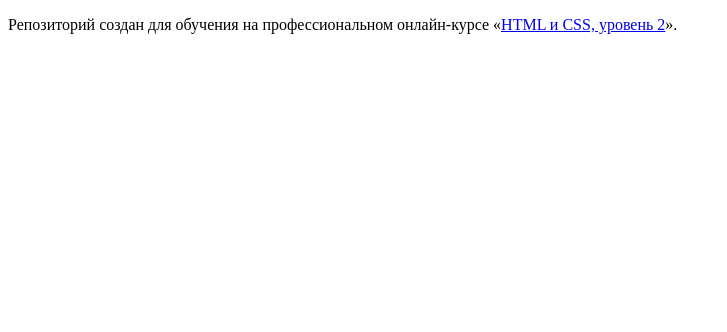
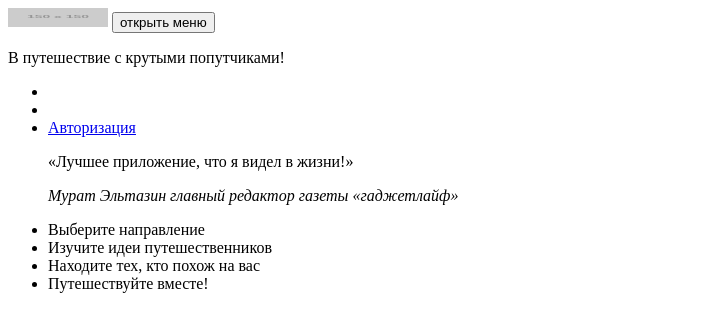
Before and after one commit to alrami9/1134459-pognali-18, a website: page source/index.html in a window 1280 px wide. Shown: the whole page, without its empty margins (0-727 px from the left). Drawn offline with Linux system fonts and the light colour scheme; placeholder pictures from the web are drawn by us.

Commit message:
Базовая разметка секции header index.html

```diff
--- a/source/index.html
+++ b/source/index.html
@@ -4,9 +4,36 @@
     <meta charset="utf-8">
     <title>HTML Academy: Погнали</title>
   </head>
+  <header class="page-header">
+    <nav class="page-header__main-nav main-nav">
+      <a class="main-nav__logo logo">
+        <img class="logo__image" src="https://via.placeholder.com/150x150" width="100" height="19" alt="logo">
+      </a>
+      <button class="main-nav__toggle" type="button" name="button">открыть меню</button>
+    </nav>
+    <p class="page-header__slogan">В путешествие с крутыми попутчиками!</p>
+    <ul class="page-header__user-list user-list">
+      <li class="user-list__item">
+        <a class="user-list__tel" href="tel:"></a>
+      </li>
+      <li class="user-list__item">
+        <a class="user-list__email" href="mailto:"></a>
+      </li>
+      <li class="user-list__item">
+        <a class="user-list__login" href="#">Авторизация</a>
+      </li>
+    </ul>
+    <blockquote class="page-header__blockquote blockquote">
+      <p class="blockquote__text">&#171;Лучшее приложение, что я видел в жизни!&#187;</p>
+      <cite class="blockquote__cite">Мурат Эльтазин главный редактор  газеты &#171;гаджетлайф&#187;</cite>
+    </blockquote>
+    <ul class="page-header__intro-list intro-list">
+      <li class="intro-list__item">Выберите  направление</li>
+      <li class="intro-list__item">Изучите идеи путешественников</li>
+      <li class="intro-list__item">Находите тех, кто похож на вас</li>
+      <li class="intro-list__item">Путешествуйте вместе!</li>
+    </ul>
+  </header>
   <body>
-
-    <p>Репозиторий создан для обучения на профессиональном онлайн‑курсе «<a href="https://htmlacademy.ru/intensive/adaptive">HTML и CSS, уровень 2</a>».</p>
-
   </body>
 </html>
```
